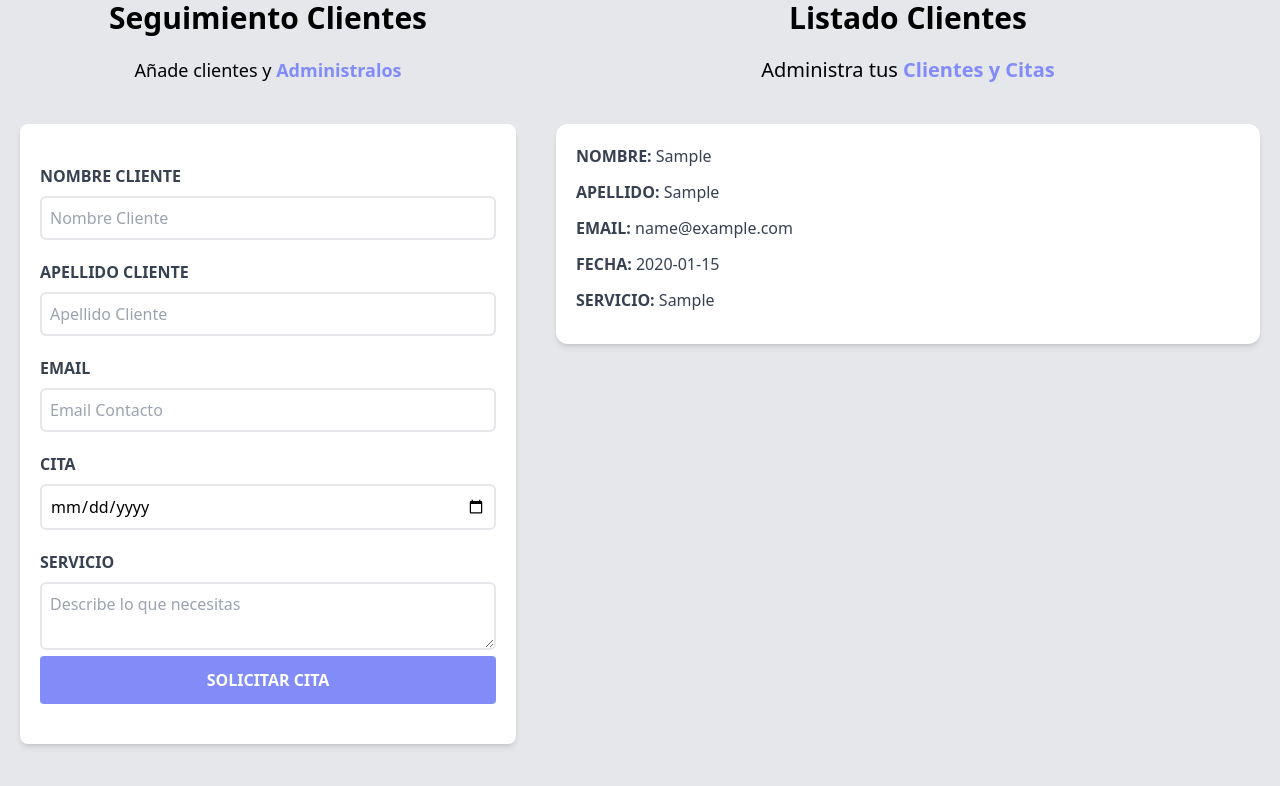
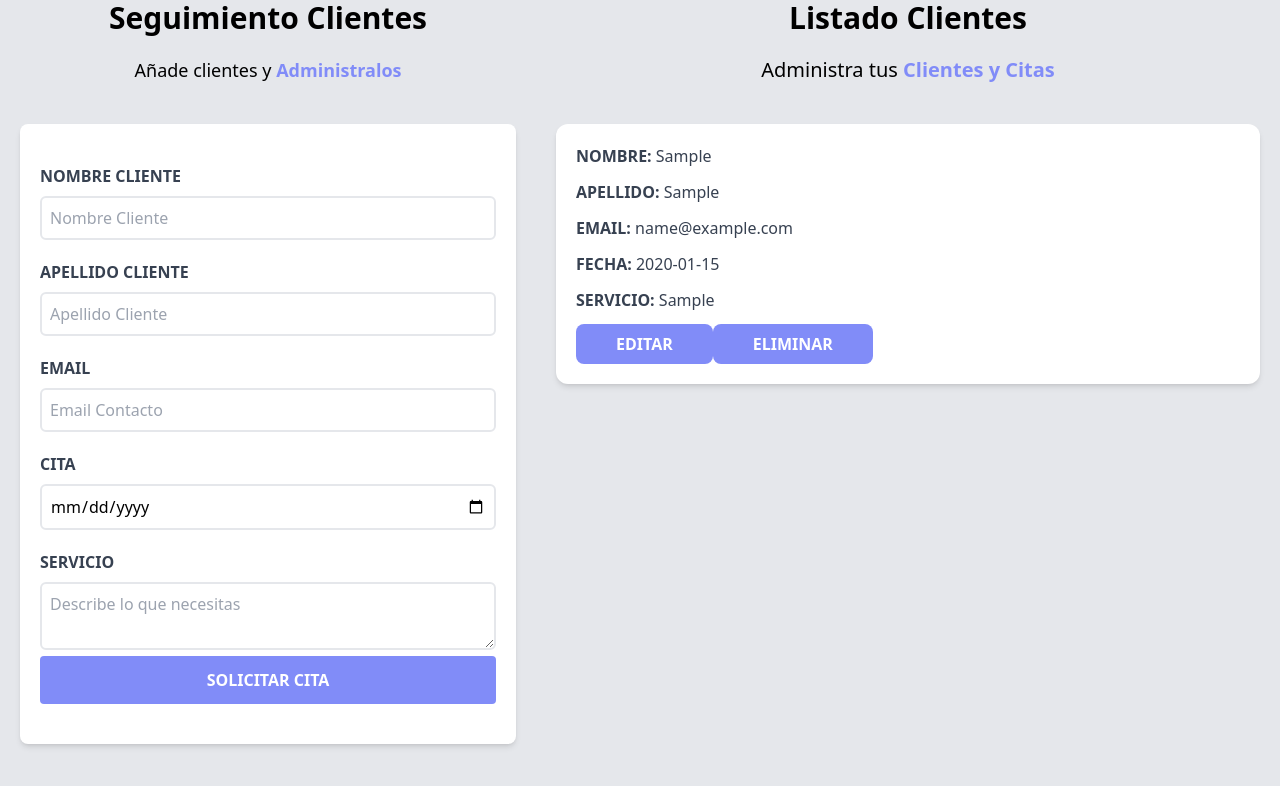
Before and after one commit to AbrahanEFH/agenda-react, a React (Vite) app: page / in a window 1280 px wide. Both pictures are taken after typing "Sample", "Sample", "name@example.com", "2020-01-15", "Sample" into the empty fields and a click on the input "Solicitar Cita". Shown: the part 176-962 px from the top of the page. Built offline with nearby package versions, Linux system fonts and the light colour scheme.

Commit message:
Boton de Editar y Eliminar

```diff
--- a/src/components/Cliente.jsx
+++ b/src/components/Cliente.jsx
@@ -23,8 +23,17 @@ const Cliente = ({cliente}) => {
         </p>
         <p className=" font-bold mb-3 text-gray-700 uppercase"> Servicio: {''}
             <span className=" font-normal normal-case">{servicio}</span>
+        </p>
 
-        </p>
+        <div>
+            <button type="button"
+                    className="py-2 px-10 bg-indigo-400 hover:bg-indigo-600 text-white font-bold uppercase rounded-lg"
+            > Editar</button>
+
+                <button type="button"
+                    className="py-2 px-10 bg-indigo-400 hover:bg-indigo-600 text-white font-bold uppercase rounded-lg"
+                > Eliminar</button>
+        </div>
     </div>
   )
 }
```
